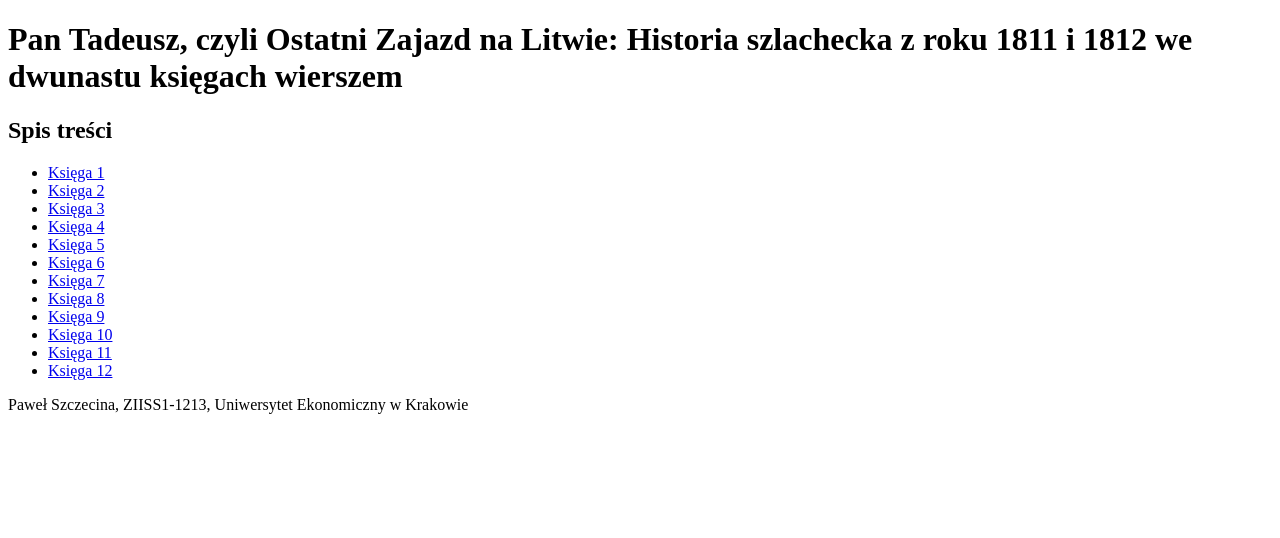
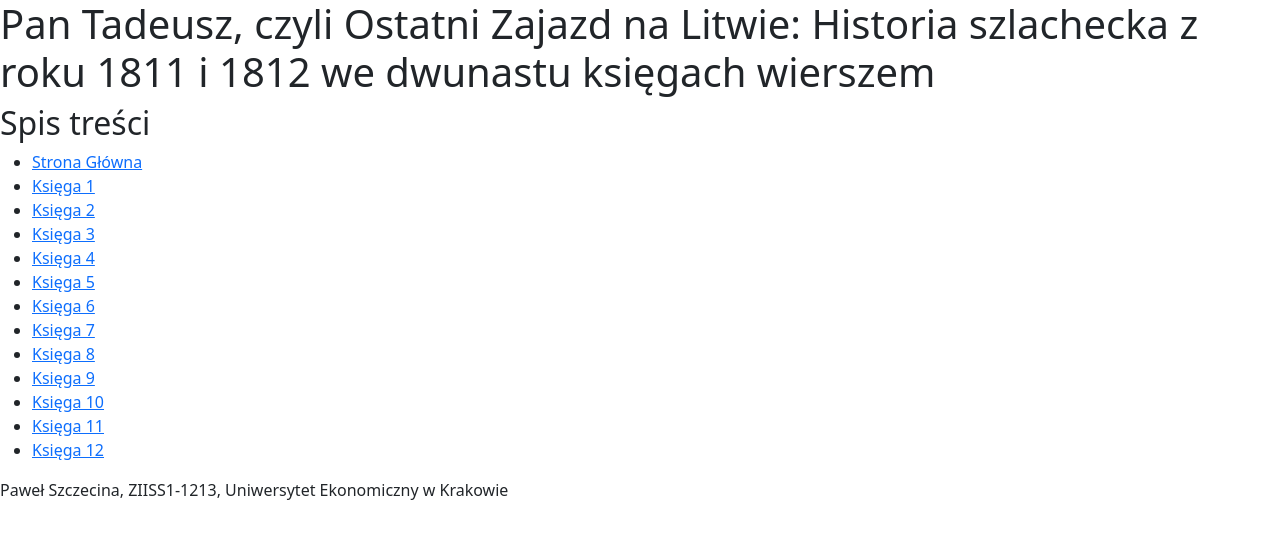
Before and after one commit to PSzczecina/PanTadeuszPS, a plain HTML site: page index.html in a window 1280 px wide. Drawn offline with nearby package versions, Linux system fonts and the light colour scheme.

Commit message:
Index file updated with Bootstrap

```diff
--- a/index.html
+++ b/index.html
@@ -3,6 +3,8 @@
 <head>
     <meta charset="UTF-8">
     <meta name="viewport" content="width=device-width, initial-scale=1.0">
+    <link href="https://cdn.jsdelivr.net/npm/bootstrap@5.3.3/dist/css/bootstrap.min.css" rel="stylesheet" integrity="sha384-QWTKZyjpPEjISv5WaRU9OFeRpok6YctnYmDr5pNlyT2bRjXh0JMhjY6hW+ALEwIH" crossorigin="anonymous">
+    <script src="https://cdn.jsdelivr.net/npm/bootstrap@5.3.3/dist/js/bootstrap.bundle.min.js" integrity="sha384-YvpcrYf0tY3lHB60NNkmXc5s9fDVZLESaAA55NDzOxhy9GkcIdslK1eN7N6jIeHz" crossorigin="anonymous"></script>
     <title>Pan Tadeusz</title>
 </head>
 <body>
@@ -12,6 +14,7 @@
     <section>
         <h2>Spis treści</h2>
         <ul>
+            <li><a href="index.html">Strona Główna</a></li>
             <li><a href="k1.html">Księga 1</a></li>
             <li><a href="k2.html">Księga 2</a></li>
             <li><a href="k3.html">Księga 3</a></li>
```
